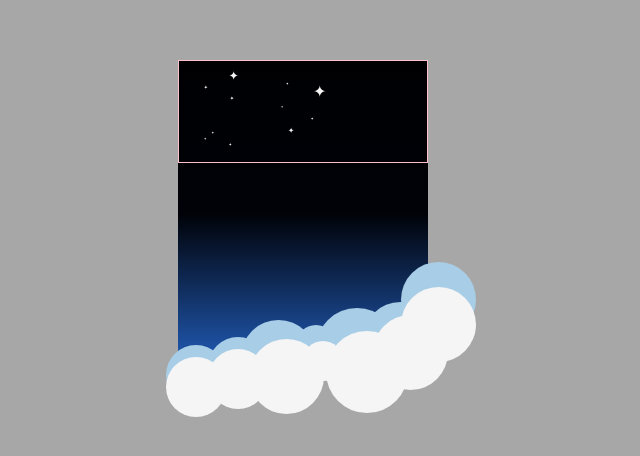
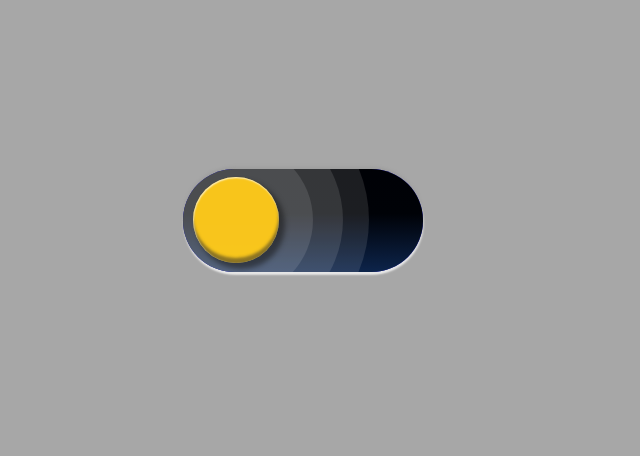
Before and after one commit to dsdyaz/fancy-toggle, a React (Vite) app: page / in a window 1280 px wide. Shown: the part 180-636 px from the top of the page, without its empty margins (337-977 px from the left). Built offline with nearby package versions, Linux system fonts and the light colour scheme.

Commit message:
got toggle and background together

```diff
--- a/src/App.jsx
+++ b/src/App.jsx
@@ -9,8 +9,8 @@ function App() {
     <div className="App">
       <div className="background">
         <div className="position-block">
-          {/* <Toggle /> */}
-          <ToggleBackground />
+          <Toggle />
+          {/* <ToggleBackground /> */}
         </div>
       </div>
     </div>
--- a/src/style/toggle-background.css
+++ b/src/style/toggle-background.css
@@ -5,4 +5,7 @@
     display: flex;
     flex-direction: column;
     justify-content: space-between;
+    position: absolute;
+    left: 0;
+    z-index: -6;
 }
--- a/src/style/toggle.css
+++ b/src/style/toggle.css
@@ -11,6 +11,7 @@
     align-items: center;
     z-index: 99;
     overflow: hidden;
+    position: relative;
 }
 
 .circle {
@@ -45,7 +46,7 @@
     height: 180%;
     left: -40%;
     top: -40%;
-    z-index: -1;
+    z-index: -3;
 }
 
 .circle__middle-halo {
@@ -53,7 +54,7 @@
     height: 250%;
     left: -75%;
     top: -75%;
-    z-index: -2;
+    z-index: -4;
 }
 
 .circle__outer-halo {
@@ -61,5 +62,5 @@
     height: 310%;
     left: -105%;
     top: -105%;
-    z-index: -3;
+    z-index: -5;
 }
--- a/src/style/top-area.css
+++ b/src/style/top-area.css
@@ -2,7 +2,6 @@
     width: 100%;
     height: 103px;
     background-color: none;
-    border: 1px solid pink;
     position: relative;
 }
 
--- a/src/toggle/toggle.jsx
+++ b/src/toggle/toggle.jsx
@@ -1,9 +1,11 @@
 import React from "react"
 import "../style/toggle.css"
+import ToggleBackground from "../toggle__background/toggle__background"
 
 export default function Toggle() {
   return (
     <div className="toggle">
+      <ToggleBackground />
       <div className="circle">
         <div className="circle__halo circle__inner-halo" />
         <div className="circle__halo circle__middle-halo" />
```
